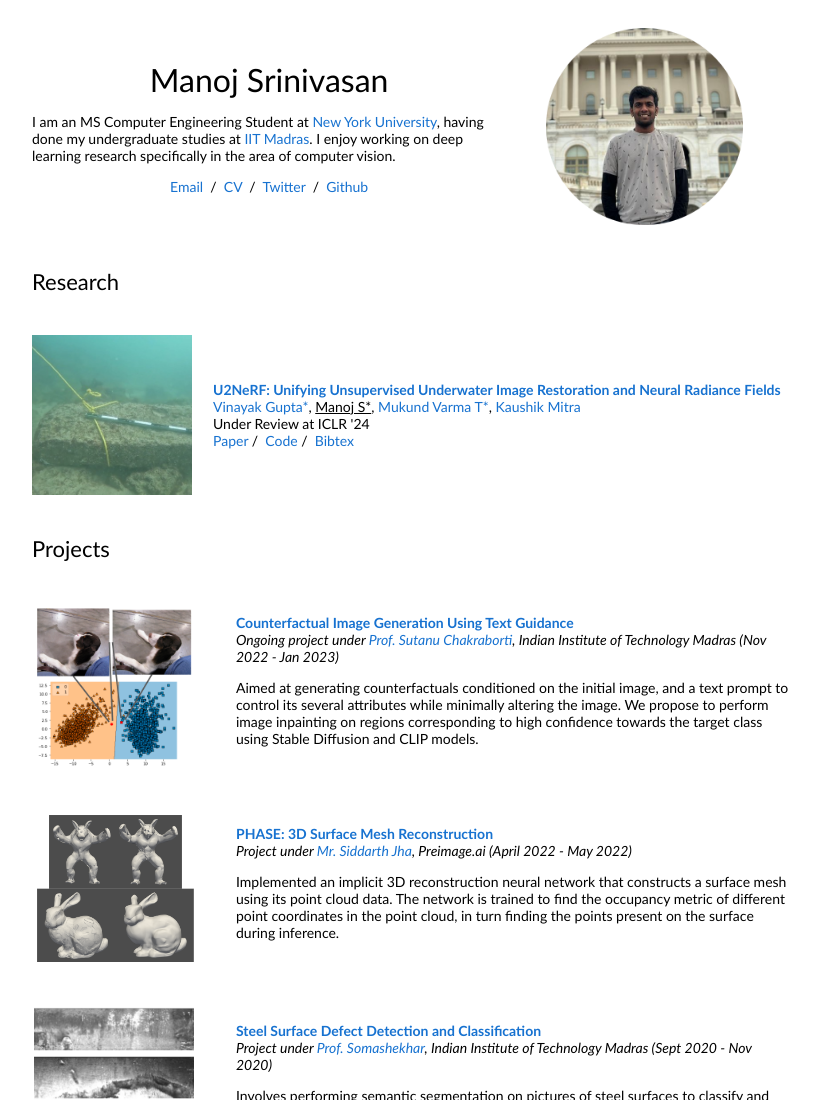
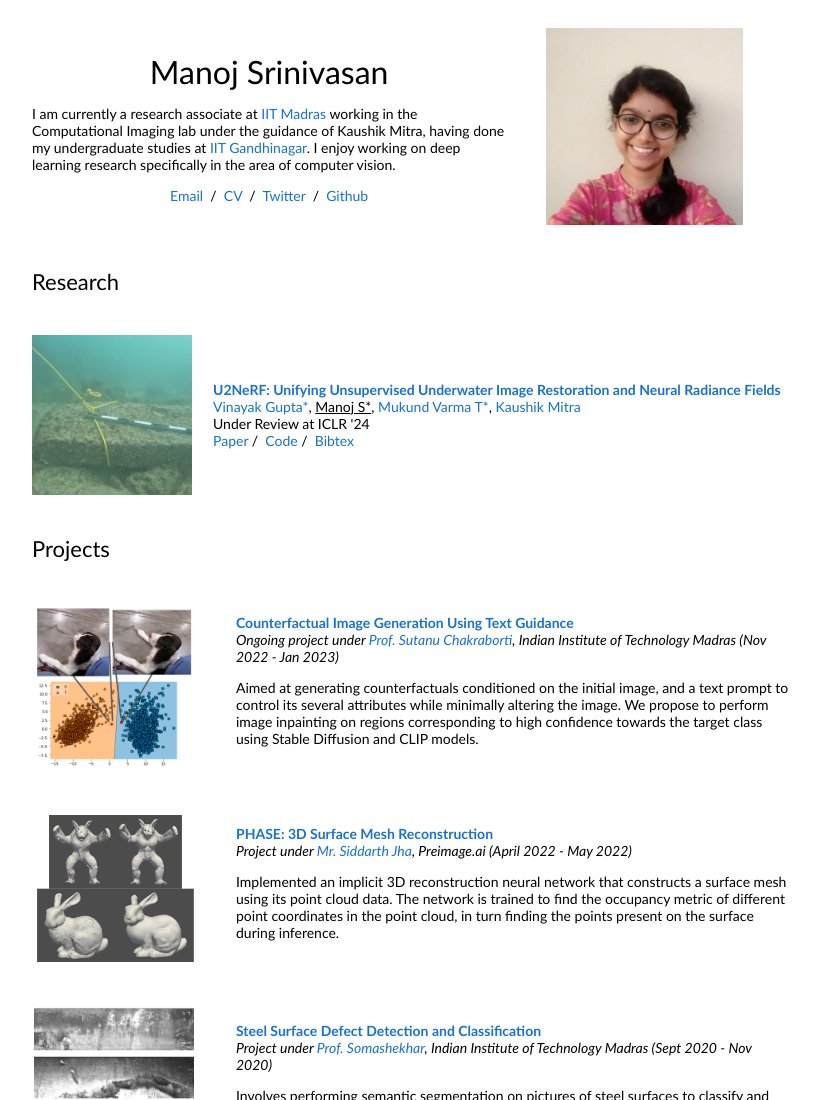
Before and after one commit to Vinayak-VG/TEMP, a plain HTML site: page index.html in a window 1280 px wide. Shown: the top 1100 px of the page, without its empty margins (228-1047 px from the left). Drawn offline with Linux system fonts and the light colour scheme.

Commit message:
sreevidya

```diff
--- a/index.html
+++ b/index.html
@@ -1,9 +1,9 @@
 <!DOCTYPE HTML>
 <html lang="en"><head><meta http-equiv="Content-Type" content="text/html; charset=UTF-8">
 
-  <title>Manoj Srinivasan</title>
+  <title>Sreevidya Chintalapati</title>
 
-  <meta name="author" content="Manoj Srinivasan">
+  <meta name="author" content="Sreevidya Chintalapati">
   <meta name="viewport" content="width=device-width, initial-scale=1">
 
   <link rel="stylesheet" type="text/css" href="stylesheet.css">
@@ -20,7 +20,7 @@
               <p style="text-align:center">
                 <name>Manoj Srinivasan</name>
               </p>
-              <p>I am an MS Computer Engineering Student at <a href="https://engineering.nyu.edu/">New York University</a>, having done my undergraduate studies at <a href="https://www.iitm.ac.in/">IIT Madras</a>. I enjoy working on deep learning research specifically in the area of computer vision.
+              <p>I am currently a research associate at <a href="https://engineering.nyu.edu/">IIT Madras</a> working in the Computational Imaging lab under the guidance of Kaushik Mitra, having done my undergraduate studies at <a href="https://www.iitm.ac.in/">IIT Gandhinagar</a>. I enjoy working on deep learning research specifically in the area of computer vision.
               </p>
 <!--               <p>
                 As part of my Masters' thesis, I'm currently working on 3D reconstruction for underwater scenes under <a href="">Prof. Kaushik Mitra</a> at the Computational Imaging Lab, IITM. I am also working in <a href="">Preimage</a> on 3D Volume Construction for aerial Multi-View Stereo (MVS) images.
@@ -35,7 +35,7 @@
               </p>
             </td>
             <td style="padding:2.5%;width:35%;max-width:35%">
-              <a href="images/Manoj S.jpg"><img style="width:80%;max-width:80%" alt="profile photo" src="images/Manoj S-circle.png" class="hoverZoomLink"></a>
+              <a href="images/sreevidya.jpeg"><img style="width:80%;max-width:80%" alt="profile photo" src="images/sreevidya.jpeg" class="hoverZoomLink"></a>
             </td>
           </tr>
         </tbody></table>
```
Also changed, not shown: images/sreevidya.jpeg (added).
